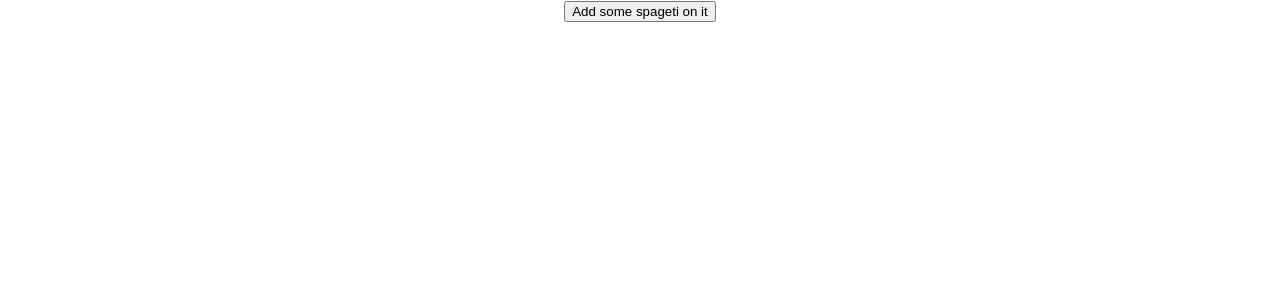
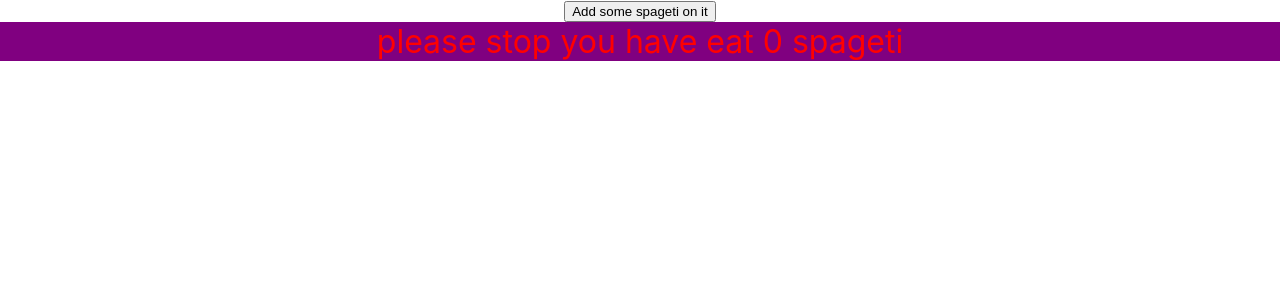
Before and after one commit to tSquand/sandbox, a React (Create React App) app: page / in a window 1280 px wide. Shown: the top 300 px of the page. Built offline with nearby package versions, Linux system fonts and the light colour scheme.

Commit message:
added really important spaghetti information and styles

```diff
--- a/src/components/Item/index.js
+++ b/src/components/Item/index.js
@@ -1,14 +1,18 @@
 import React, {useState, useCallback} from 'react';
 
-const Item = ({name}) => {
+const Item = ({name, incrementCounter}) => {
     const [isCompleted, setIsCompleted] = useState(false);
-    const handleCompletedClick = useCallback(() => setIsCompleted(true), [setIsCompleted]);
+    const handleCompletedClick = useCallback(() => {
+        setIsCompleted(true);
+        incrementCounter();
+    }, [setIsCompleted, incrementCounter]);
 
     return (
         <div>
             {!isCompleted && <button onClick={handleCompletedClick}>Complete</button>}
             <span style={{textDecorationLine : isCompleted && "line-through"}}> {name} </span>
         </div>
+
     )
 }
 
--- a/src/components/List/index.js
+++ b/src/components/List/index.js
@@ -1,8 +1,16 @@
 import React, { useState, useCallback } from "react";
 import Item from "../Item";
+import SpaghettiCount from "../SpaghettiCount";
 
 const List = () => {
     const [items, setItems] = useState([]);
+    const [spaghettiCount, setSpaghettiCount] = useState(0);
+
+    const incrementCounter = useCallback(() => {
+        setSpaghettiCount(spaghettiCount + 1)
+    }, [spaghettiCount, setSpaghettiCount]);
+
+
     const addItem = useCallback((newItemName) => {
         let newItems = [...items]; //this was the problem! ...
         newItems.push(newItemName);
@@ -11,10 +19,11 @@ const List = () => {
 
     return (
         <div>
-            {items.map((item) => <Item name={item}/>)}
+            {items.map((item) => <Item name={item} incrementCounter={incrementCounter}/>)}
             <div>
                 <button onClick={() => addItem("spagetto")}> Add some spageti on it</button>
             </div>
+            <SpaghettiCount count={spaghettiCount}/>
         </div>
     )
 }
--- /dev/null
+++ b/src/components/SpaghettiCount/index.js
@@ -0,0 +1,12 @@
+import React from 'react';
+import "./styles.css"
+
+const SpaghettiCount = ({count}) => {
+return(
+    <div className="spaghettiInformation">
+       please stop you have eat {count} spageti
+    </div>
+)
+}
+
+export default SpaghettiCount;
--- /dev/null
+++ b/src/components/SpaghettiCount/styles.css
@@ -0,0 +1,5 @@
+.spaghettiInformation {
+    color: red;
+    font-size:xx-large;
+    background-color: purple;
+}
```
